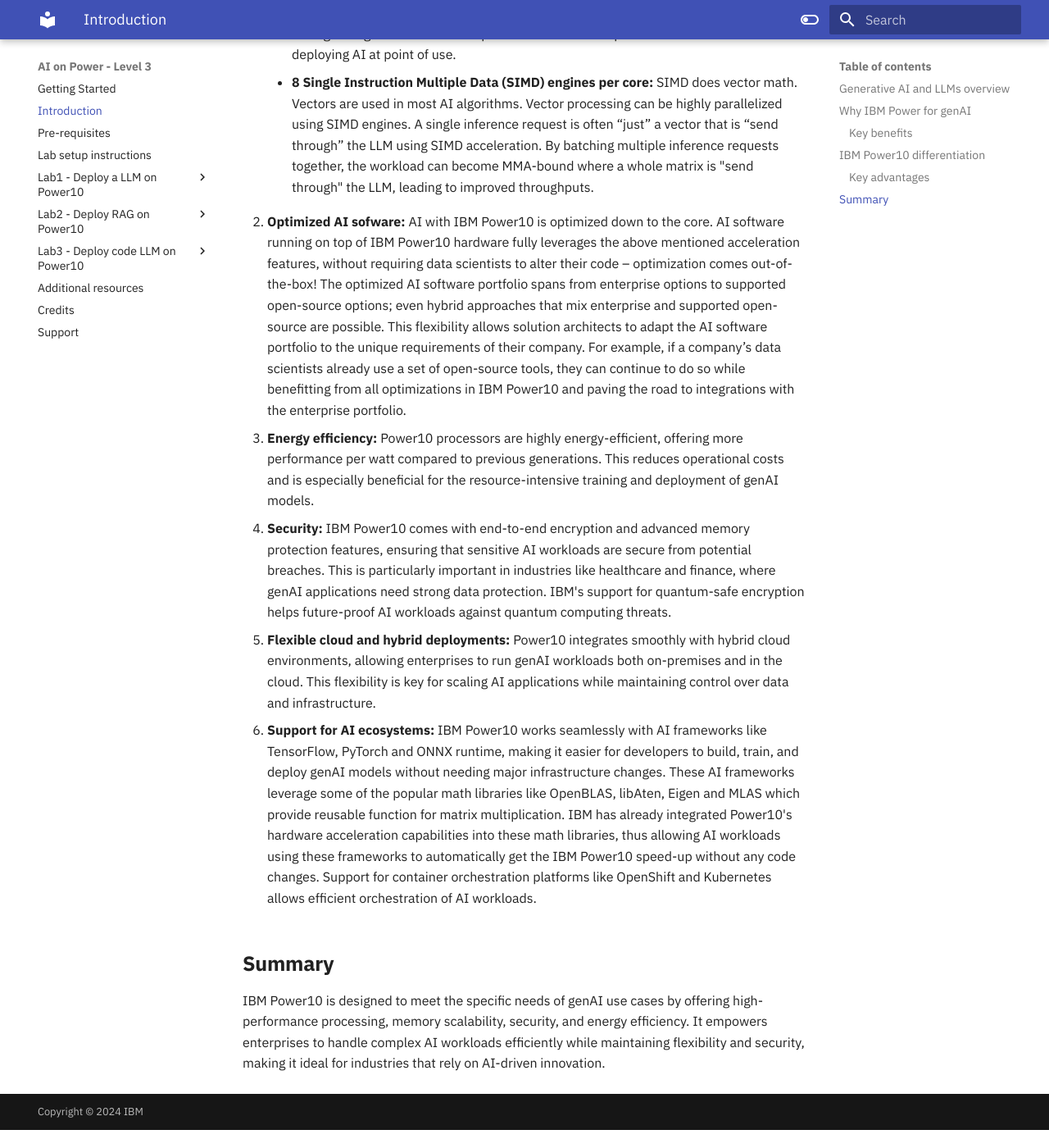
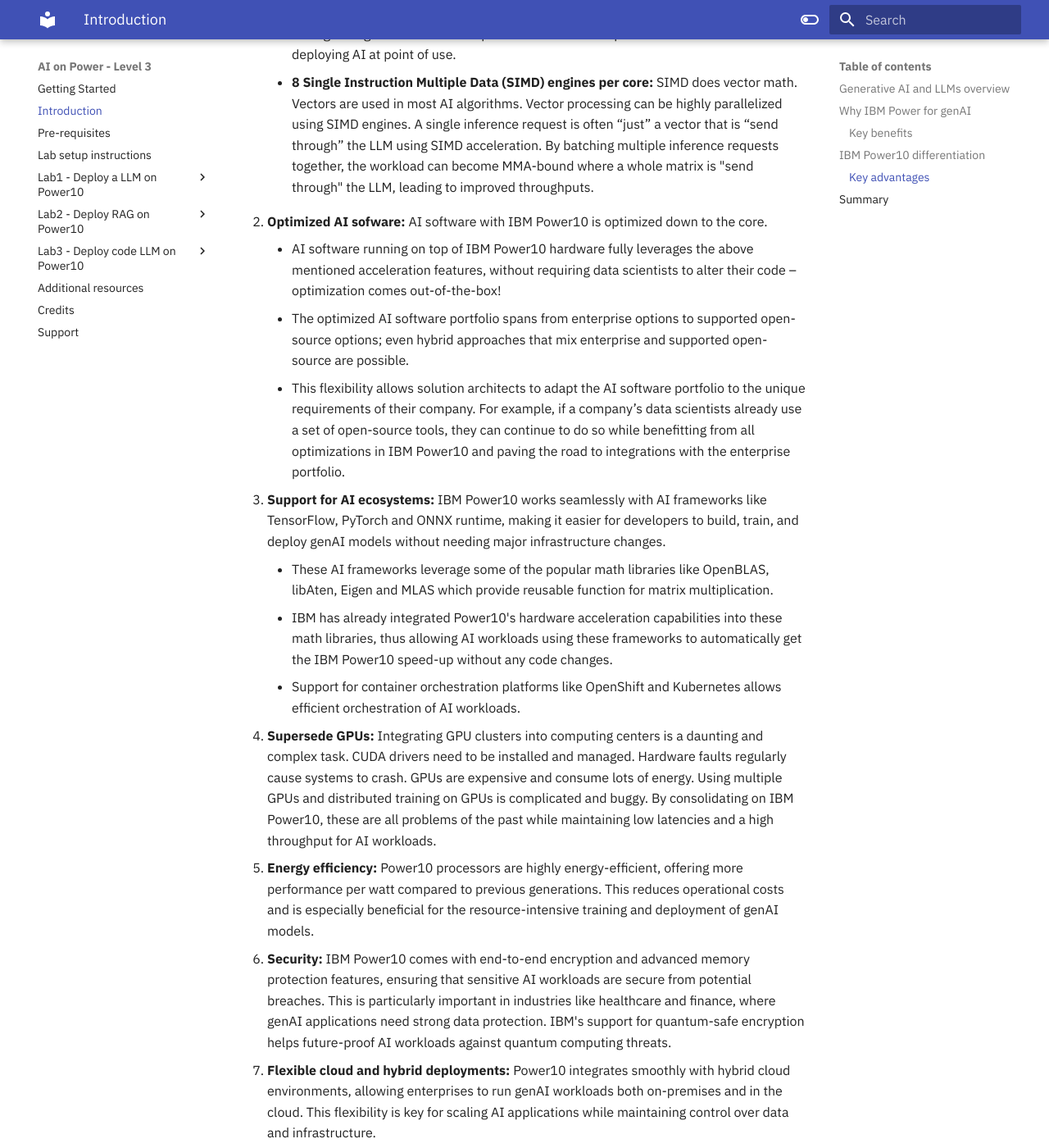
Before and after one commit to IBM/AI-on-Power-Level3, an MkDocs documentation site: the page built from docs/index.md, in a window 1280 px wide and 1400 px high, scrolled down 2245 px. Shown: the whole window at 82% size. Built offline with MkDocs 1.6.1 and Material for MkDocs 9.7.7, drawn with Linux system fonts in a browser that asks for light colours; before the commit the page ends 3623 px from its top, so only the background shows below that.

Commit message:
Update index.md

```diff
--- a/docs/index.md
+++ b/docs/index.md
@@ -56,15 +56,23 @@
 
     * **8 Single Instruction Multiple Data (SIMD) engines per core:** SIMD does vector math. Vectors are used in most AI algorithms. Vector processing can be highly parallelized using SIMD engines. A single inference request is often “just” a vector that is “send through” the LLM using SIMD acceleration. By batching multiple inference requests together, the workload can become MMA-bound where a whole matrix is "send through" the LLM, leading to improved throughputs.
 
-2. **Optimized AI sofware:** AI with IBM Power10 is optimized down to the core. AI software running on top of IBM Power10 hardware fully leverages the above mentioned acceleration features, without requiring data scientists to alter their code – optimization comes out-of-the-box! The optimized AI software portfolio spans from enterprise options to supported open-source options; even hybrid approaches that mix enterprise and supported open-source are possible. This flexibility allows solution architects to adapt the AI software portfolio to the unique requirements of their company. For example, if a company’s data scientists already use a set of open-source tools, they can continue to do so while benefitting from all optimizations in IBM Power10 and paving the road to integrations with the enterprise portfolio.
+2. **Optimized AI sofware:** AI software with IBM Power10 is optimized down to the core.
+    *  AI software running on top of IBM Power10 hardware fully leverages the above mentioned acceleration features, without requiring data scientists to alter their code – optimization comes out-of-the-box!
+    * The optimized AI software portfolio spans from enterprise options to supported open-source options; even hybrid approaches that mix enterprise and supported open-source are possible.
+    * This flexibility allows solution architects to adapt the AI software portfolio to the unique requirements of their company. For example, if a company’s data scientists already use a set of open-source tools, they can continue to do so while benefitting from all optimizations in IBM Power10 and paving the road to integrations with the enterprise portfolio.
 
-3. **Energy efficiency:** Power10 processors are highly energy-efficient, offering more performance per watt compared to previous generations. This reduces operational costs and is especially beneficial for the resource-intensive training and deployment of genAI models.
+3. **Support for AI ecosystems:** IBM Power10 works seamlessly with AI frameworks like TensorFlow, PyTorch and ONNX runtime, making it easier for developers to build, train, and deploy genAI models without needing major infrastructure changes.
+    * These AI frameworks leverage some of the popular math libraries like OpenBLAS, libAten, Eigen and MLAS which provide reusable function for matrix multiplication.
+    * IBM has already integrated Power10's hardware acceleration capabilities into these math libraries, thus allowing AI workloads using these frameworks to automatically get the IBM Power10 speed-up without any code changes.
+    * Support for container orchestration platforms like OpenShift and Kubernetes allows efficient orchestration of AI workloads.
 
-4. **Security:** IBM Power10 comes with end-to-end encryption and advanced memory protection features, ensuring that sensitive AI workloads are secure from potential breaches. This is particularly important in industries like healthcare and finance, where genAI applications need strong data protection. IBM's support for quantum-safe encryption helps future-proof AI workloads against quantum computing threats.
+4. **Supersede GPUs:** Integrating GPU clusters into computing centers is a daunting and complex task. CUDA drivers need to be installed and managed. Hardware faults regularly cause systems to crash. GPUs are expensive and consume lots of energy. Using multiple GPUs and distributed training on GPUs is complicated and buggy. By consolidating on IBM Power10, these are all problems of the past while maintaining low latencies and a high throughput for AI workloads.
 
-5. **Flexible cloud and hybrid deployments:** Power10 integrates smoothly with hybrid cloud environments, allowing enterprises to run genAI workloads both on-premises and in the cloud. This flexibility is key for scaling AI applications while maintaining control over data and infrastructure.
+5. **Energy efficiency:** Power10 processors are highly energy-efficient, offering more performance per watt compared to previous generations. This reduces operational costs and is especially beneficial for the resource-intensive training and deployment of genAI models.
 
-6. **Support for AI ecosystems:** IBM Power10 works seamlessly with AI frameworks like TensorFlow, PyTorch and ONNX runtime, making it easier for developers to build, train, and deploy genAI models without needing major infrastructure changes. These AI frameworks leverage some of the popular math libraries like OpenBLAS, libAten, Eigen and MLAS which provide reusable function for matrix multiplication. IBM has already integrated Power10's hardware acceleration capabilities into these math libraries, thus allowing AI workloads using these frameworks to automatically get the IBM Power10 speed-up without any code changes. Support for container orchestration platforms like OpenShift and Kubernetes allows efficient orchestration of AI workloads.
+6. **Security:** IBM Power10 comes with end-to-end encryption and advanced memory protection features, ensuring that sensitive AI workloads are secure from potential breaches. This is particularly important in industries like healthcare and finance, where genAI applications need strong data protection. IBM's support for quantum-safe encryption helps future-proof AI workloads against quantum computing threats.
+
+7. **Flexible cloud and hybrid deployments:** Power10 integrates smoothly with hybrid cloud environments, allowing enterprises to run genAI workloads both on-premises and in the cloud. This flexibility is key for scaling AI applications while maintaining control over data and infrastructure.
 
 ## **Summary**
 
```
